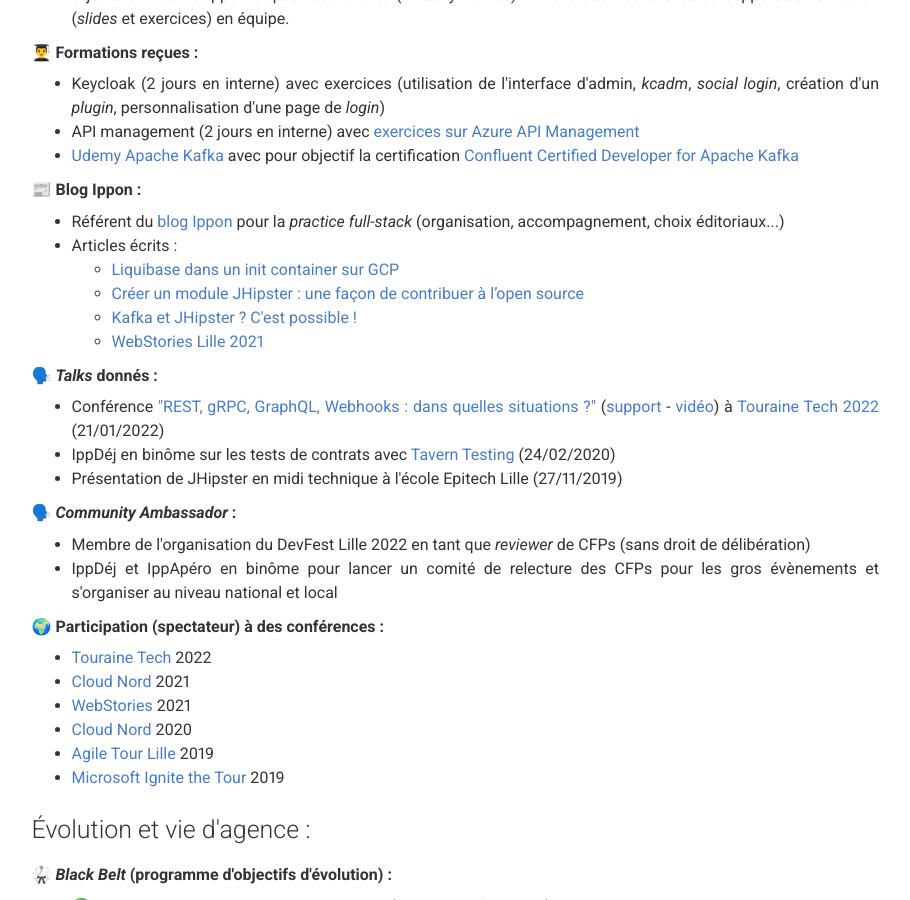
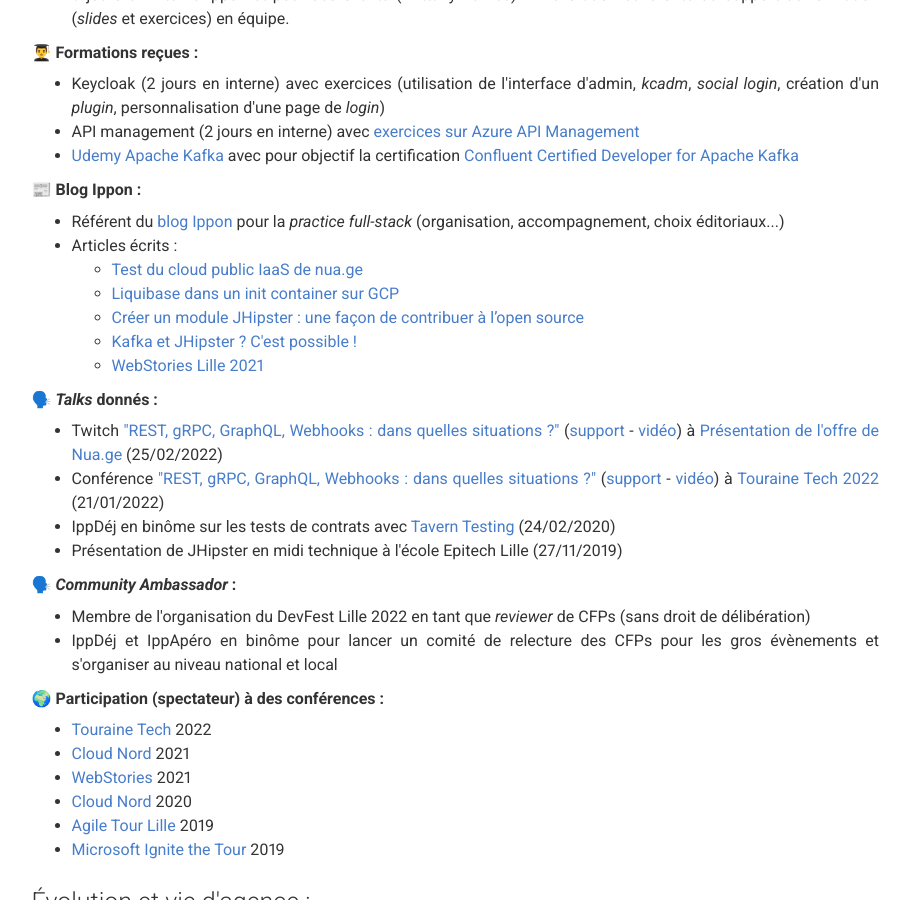
Before and after one commit to fdelbrayelle/fdelbrayelle.github.io, a Jekyll site: the page built from index.md, in a window 1280 px wide and 900 px high, scrolled down 2503 px. Shown: the whole window, without its empty margins (331-1241 px from the left). Built offline with Jekyll 4.4.1, drawn with Linux system fonts in a browser that asks for light colours; nearby versions of some CDN libraries.

Commit message:
feat: twitch + article nua.ge

```diff
--- a/_config.yml
+++ b/_config.yml
@@ -152,16 +152,18 @@
                 <li>Référent du <a title="Blog Ippon" href="https://blog.ippon.fr" target="_blank" rel="noreferrer noopener">blog Ippon</a> pour la <em>practice full-stack</em> (organisation, accompagnement, choix éditoriaux...)</li>
                 <li>Articles écrits :</li>
                 <ul>
-                <li><a target="Liquibase dans un init container sur GCP" href="https://blog.ippon.fr/2021/11/24/liquibase-dans-un-init-container-sur-gcp/" target="_blank" rel="noreferrer noopener">Liquibase dans un init container sur GCP</a></li>
-                <li><a target="Créer un module JHipster : une façon de contribuer à l’open source" href="https://blog.ippon.fr/2021/05/31/creer-un-module-jhipster-une-facon-de-contribuer-a-lopen-source-2/" target="_blank" rel="noreferrer noopener">Créer un module JHipster : une façon de contribuer à l’open source</a></li>
-                <li><a target="Kafka et JHipster ? C'est possible !" href="https://blog.ippon.fr/2021/03/10/kafka-et-jhipster-cest-possible/" target="_blank" rel="noreferrer noopener">Kafka et JHipster ? C'est possible !</a></li>
-                <li><a target="WebStories Lille 2021" href="https://blog.ippon.fr/2021/02/26/webstories-lille-2021/" target="_blank" rel="noreferrer noopener">WebStories Lille 2021</a></li>
+                  <li><a target="Test du cloud public IaaS de nua.ge" href="https://blog.ippon.fr/2022/02/25/test-du-cloud-public-iaas-de-nua-ge/" target="_blank" rel="noreferrer noopener">Test du cloud public IaaS de nua.ge</a></li>
+                  <li><a target="Liquibase dans un init container sur GCP" href="https://blog.ippon.fr/2021/11/24/liquibase-dans-un-init-container-sur-gcp/" target="_blank" rel="noreferrer noopener">Liquibase dans un init container sur GCP</a></li>
+                  <li><a target="Créer un module JHipster : une façon de contribuer à l’open source" href="https://blog.ippon.fr/2021/05/31/creer-un-module-jhipster-une-facon-de-contribuer-a-lopen-source-2/" target="_blank" rel="noreferrer noopener">Créer un module JHipster : une façon de contribuer à l’open source</a></li>
+                  <li><a target="Kafka et JHipster ? C'est possible !" href="https://blog.ippon.fr/2021/03/10/kafka-et-jhipster-cest-possible/" target="_blank" rel="noreferrer noopener">Kafka et JHipster ? C'est possible !</a></li>
+                  <li><a target="WebStories Lille 2021" href="https://blog.ippon.fr/2021/02/26/webstories-lille-2021/" target="_blank" rel="noreferrer noopener">WebStories Lille 2021</a></li>
                 </ul>
               </ul>
             </p>
             <p>
               <strong>🗣️ <em>Talks</em> donnés :</strong>
               <ul>
+                <li>Twitch <a title="Présentation de l'offre de Nua.ge avec François Delbrayelle, Nathan Sens et Olivier Doucet (CEO Nua.ge)" href="https://www.twitch.tv/videos/1407390238" target="_blank" rel="noreferrer noopener">"REST, gRPC, GraphQL, Webhooks : dans quelles situations ?"</a> (<a title="Support pour REST, gRPC, GraphQL, Webhooks : dans quelles situations ?" href="https://github.com/fdelbrayelle/talk-rest-grpc-graphql-webhooks" target="_blank" rel="noreferrer noopener">support</a> - <a title="Vidéo pour REST, gRPC, GraphQL, Webhooks : dans quelles situations ?" href="https://www.youtube.com/watch?v=s5qRho_FIyc" target="_blank" rel="noreferrer noopener">vidéo</a>) à <a title="Touraine Tech 2022" href="https://touraine.tech/#schedule" target="_blank" rel="noreferrer noopener">Présentation de l'offre de Nua.ge</a> (25/02/2022)</li>
                 <li>Conférence <a title="REST, gRPC, GraphQL, Webhooks : dans quelles situations ?" href="https://touraine.tech/talk/MkEtWfsIOK8wQl2xXpVN" target="_blank" rel="noreferrer noopener">"REST, gRPC, GraphQL, Webhooks : dans quelles situations ?"</a> (<a title="Support pour REST, gRPC, GraphQL, Webhooks : dans quelles situations ?" href="https://github.com/fdelbrayelle/talk-rest-grpc-graphql-webhooks" target="_blank" rel="noreferrer noopener">support</a> - <a title="Vidéo pour REST, gRPC, GraphQL, Webhooks : dans quelles situations ?" href="https://www.youtube.com/watch?v=s5qRho_FIyc" target="_blank" rel="noreferrer noopener">vidéo</a>) à <a title="Touraine Tech 2022" href="https://touraine.tech/#schedule" target="_blank" rel="noreferrer noopener">Touraine Tech 2022</a> (21/01/2022)</li>
                 <li>IppDéj en binôme sur les tests de contrats avec <a title="Tavern Testing" href="https://taverntesting.github.io/" target="_blank" rel="noreferrer noopener">Tavern Testing</a> (24/02/2020)</li>
                 <li>Présentation de JHipster en midi technique à l'école Epitech Lille (27/11/2019)</li>
```
